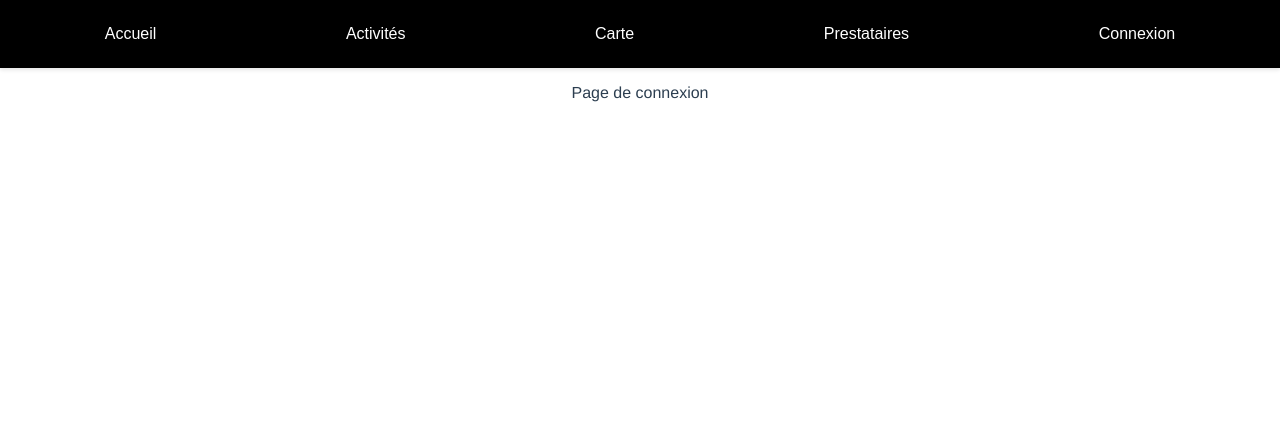
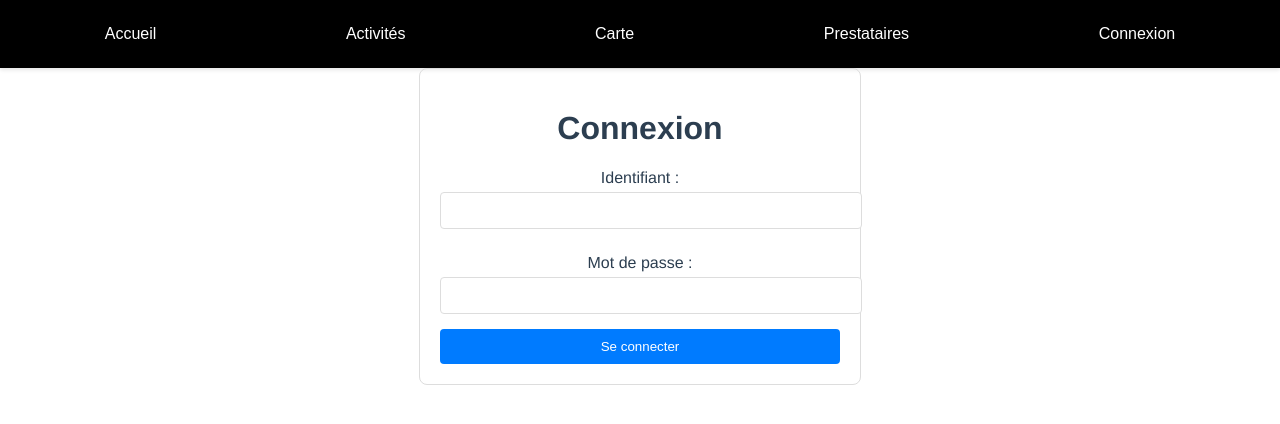
Before and after one commit to sbonnin3/sae, a Vue app: page /Connexion in a window 1280 px wide. Shown: the top 424 px of the page. Built offline with nearby package versions, Linux system fonts and the light colour scheme.

Commit message:
Connexion

```diff
--- /dev/null
+++ b/src/datasource/comptes.js
@@ -0,0 +1,38 @@
+export const comptes = [
+    {
+        utilisateurID: "0000001",
+        type: "administrateur",
+        identifiant: "administrateur",
+        mot_de_passe: "administrateur",
+        nom: "BONNIN",
+        prenom: "Simon",
+        mail: "simon.bonnin@gmail.com",
+    },
+    {
+        utilisateurID: "0000002",
+        type: "restaurateur",
+        identifiant: "prestataire1",
+        mot_de_passe: "prestataire1",
+        nom: "LANCON",
+        prenom: "Johan",
+        mail: "johan.lancon@gmail.com",
+    },
+    {
+        utilisateurID: "0000003",
+        type: "createur",
+        identifiant: "prestataire2",
+        mot_de_passe: "prestataire2",
+        nom: "GOUSSET",
+        prenom: "Xavier",
+        mail: "xavier.gousset@gmail.com",
+    },
+    {
+        utilisateurID: "0000004",
+        type: "utilisateur",
+        identifiant: "utilisateur",
+        mot_de_passe: "utilisateur",
+        nom: "FULCRAN",
+        prenom: "Lucas",
+        mail: "lucas.fulcran@gmail.com",
+    }
+];
--- a/src/datasource/data.js
+++ b/src/datasource/data.js
@@ -1,9 +1,11 @@
 import { tournois } from './tournois';
 import { reservations } from './reservations';
 import { points } from './points';
+import { comptes } from './comptes';
 
 export {
   tournois,
   reservations,
   points,
+  comptes,
 };
--- a/src/router/index.js
+++ b/src/router/index.js
@@ -5,6 +5,7 @@ import Activites from '../views/Activites.vue';
 import Carte from '../views/Carte.vue';
 import Prestataires from '../views/Prestataires.vue';
 import Connexion from '../views/Connexion.vue';
+import store from '../store/index.js'; // Importer le store pour vérifier la session utilisateur
 
 Vue.use(VueRouter);
 
@@ -50,4 +51,21 @@ const router = new VueRouter({
   routes,
 });
 
+// Navigation guard pour vérifier l'authentification avant d'accéder aux routes protégées
+router.beforeEach((to, from, next) => {
+  if (to.matched.some(record => record.meta.requiresAuth)) {
+    // Si la route nécessite une authentification et que l'utilisateur n'est pas connecté
+    if (!store.getters.userSession) {
+      next({
+        path: '/Connexion',
+        query: { redirect: to.fullPath } // Redirige vers la page de connexion
+      });
+    } else {
+      next(); // L'utilisateur est connecté, il peut accéder à la route
+    }
+  } else {
+    next(); // La route ne nécessite pas d'authentification
+  }
+});
+
 export default router;
--- a/src/store/index.js
+++ b/src/store/index.js
@@ -1,19 +1,36 @@
 import Vue from 'vue';
 import Vuex from 'vuex';
 import { getAllTournois } from '@/services/tournoisService';
+import { comptes } from '@/datasource/comptes'; // Importer les comptes depuis le fichier `comptes.js`
 
 Vue.use(Vuex);
 
 export default new Vuex.Store({
   state: {
-        tournois: [],
+    tournois: [], // Liste des tournois
+    comptes: comptes, // Liste des comptes utilisateurs
+    userSession: null, // Stocker l'utilisateur connecté (null si déconnecté)
   },
   mutations: {
+    // Mutation pour définir la liste des tournois
     SET_TOURNOIS(state, tournois) {
       state.tournois = tournois;
-        }
+    },
+    // Mutation pour définir la session utilisateur
+    SET_USER_SESSION(state, user) {
+      state.userSession = user;
+    },
+    // Mutation pour déconnecter l'utilisateur
+    CLEAR_USER_SESSION(state) {
+      state.userSession = null;
+    },
+    // Mutation pour ajouter un nouveau compte
+    ADD_COMPTE(state, nouveauCompte) {
+      state.comptes.push(nouveauCompte);
+    },
   },
   actions: {
+    // Action pour récupérer tous les tournois
     async getAllTournois({ commit }) {
       try {
         const response = await getAllTournois();
@@ -24,9 +41,26 @@ export default new Vuex.Store({
       } catch (error) {
         console.error("Erreur lors de la récupération des tournois :", error);
       }
-        }
+    },
+    // Action pour définir la session utilisateur lors de la connexion
+    setUserSession({ commit }, user) {
+      commit('SET_USER_SESSION', user);
+    },
+    // Action pour déconnecter l'utilisateur
+    clearUserSession({ commit }) {
+      commit('CLEAR_USER_SESSION');
+    },
+    // Action pour ajouter un compte utilisateur ou prestataire
+    addCompte({ commit }, compte) {
+      commit('ADD_COMPTE', compte);
+    },
   },
   getters: {
+    // Getter pour récupérer tous les tournois
     tournois: state => state.tournois,
-    }
+    // Getter pour récupérer tous les comptes
+    comptes: state => state.comptes,
+    // Getter pour récupérer la session utilisateur
+    userSession: state => state.userSession,
+  },
 });
--- a/src/views/Carte.vue
+++ b/src/views/Carte.vue
@@ -43,8 +43,7 @@
   import restaurationIcon from "@/assets/icons/restauration-icon.png";
 
   export default {
-    // eslint-disable-next-line
-    name: "Carte",
+    name: "PageCarte",
     components: {
       LMap,
       LTileLayer,
--- a/src/views/Connexion.vue
+++ b/src/views/Connexion.vue
@@ -1,17 +1,122 @@
 <template>
-    <div>
-        <p>Page de connexion</p>
+    <div class="login-container">
+        <h1>Connexion</h1>
+        <form @submit.prevent="handleLogin">
+            <label for="identifiant">Identifiant :</label>
+            <input type="text" id="identifiant" v-model="identifiant" required />
+
+            <label for="motDePasse">Mot de passe :</label>
+            <input type="password" id="motDePasse" v-model="motDePasse" required />
+
+            <button type="submit" class="login-button">Se connecter</button>
+            <p v-if="errorMessage" class="error">{{ errorMessage }}</p>
+        </form>
+
+        <!-- Si l'utilisateur est connecté, afficher le bouton de déconnexion -->
+        <div v-if="userSession" class="user-info">
+            <p>Bienvenue {{ userSession.prenom }} {{ userSession.nom }} !</p>
+            <button @click="handleLogout" class="logout-button">Se déconnecter</button>
+        </div>
     </div>
 </template>
 
 <script>
+import { mapState, mapMutations } from "vuex";
+
 export default {
-    // eslint-disable-next-line
-    name: "Connexion",
-    components: {
+    name: "PageConnexion",
+    data() {
+        return {
+            identifiant: "",
+            motDePasse: "",
+            errorMessage: "", // Message d'erreur pour la connexion
+        };
     },
-}
+    computed: {
+        ...mapState(["comptes", "userSession"]), // Récupère les comptes et la session utilisateur depuis le store Vuex
+    },
+    methods: {
+        ...mapMutations(["SET_USER_SESSION", "CLEAR_USER_SESSION"]), // Mutations pour mettre à jour la session utilisateur
+
+        handleLogin() {
+            // Vérifier les identifiants et le mot de passe dans les comptes
+            const user = this.comptes.find(
+                (compte) =>
+                    compte.identifiant === this.identifiant &&
+                    compte.mot_de_passe === this.motDePasse
+            );
+
+            if (user) {
+                this.errorMessage = "";
+                this.SET_USER_SESSION(user); // Stocke la session utilisateur dans le store Vuex
+                alert(`Bienvenue ${user.prenom} ${user.nom}, vous êtes connecté !`);
+                this.$router.push("/home"); // Redirige vers la page d'accueil (ou une autre page)
+            } else {
+                this.errorMessage = "Identifiant ou mot de passe incorrect";
+            }
+        },
+
+        handleLogout() {
+            this.CLEAR_USER_SESSION(); // Déconnecte l'utilisateur
+            alert("Vous êtes déconnecté !");
+        },
+    },
+};
 </script>
 
 <style scoped>
+.login-container {
+    max-width: 400px;
+    margin: 0 auto;
+    padding: 20px;
+    border: 1px solid #ddd;
+    border-radius: 8px;
+}
+
+label {
+    display: block;
+    margin: 10px 0 5px;
+}
+
+input {
+    width: 100%;
+    padding: 10px;
+    margin-bottom: 15px;
+    border: 1px solid #ddd;
+    border-radius: 4px;
+}
+
+button {
+    width: 100%;
+    padding: 10px;
+    background-color: #007bff;
+    color: white;
+    border: none;
+    border-radius: 4px;
+    cursor: pointer;
+}
+
+button:hover {
+    background-color: #0056b3;
+}
+
+.error {
+    color: red;
+    font-size: 0.9em;
+}
+
+.user-info {
+    margin-top: 20px;
+    padding: 10px;
+    border-top: 1px solid #ddd;
+    text-align: center;
+}
+
+.logout-button {
+    background-color: #f04e23;
+}
+
+.logout-button:hover {
+    background-color: #d83d1a;
+}
 </style>
```
Lines whose indentation alone changed are shown as unchanged.
